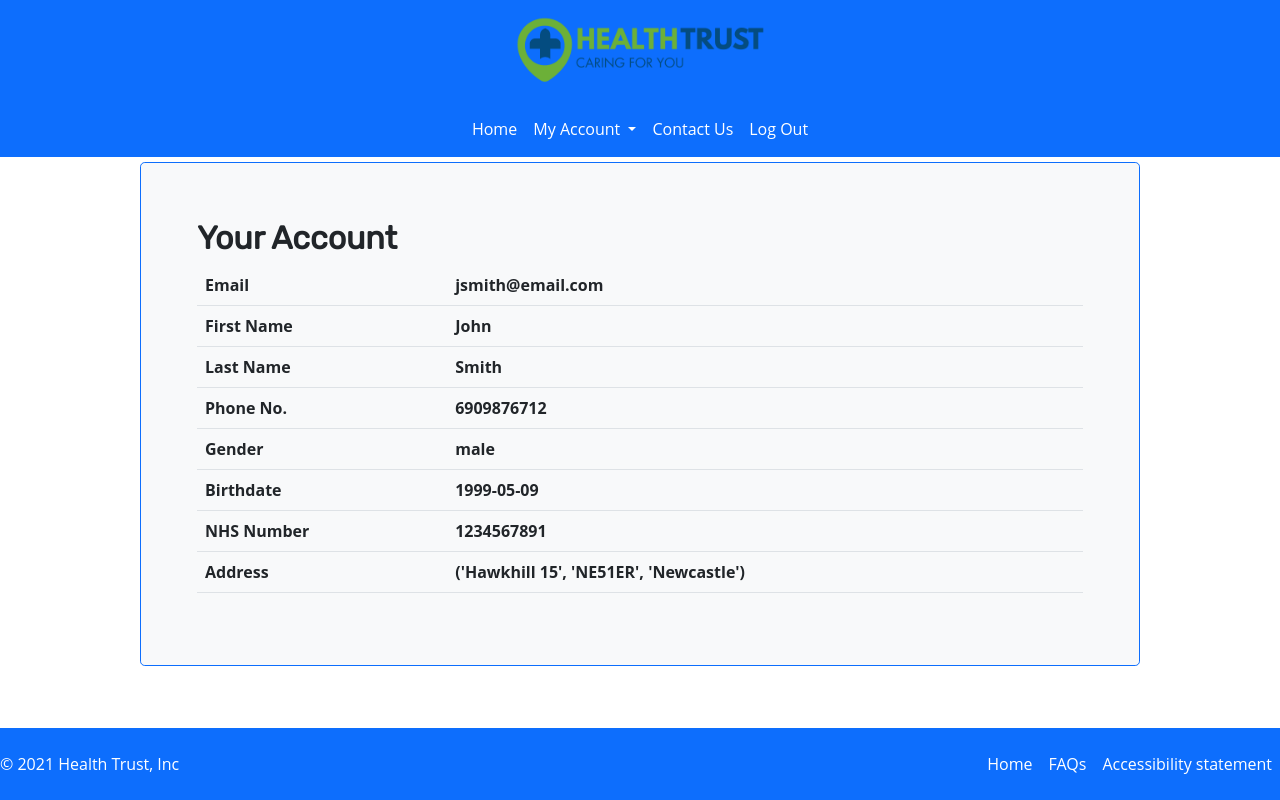
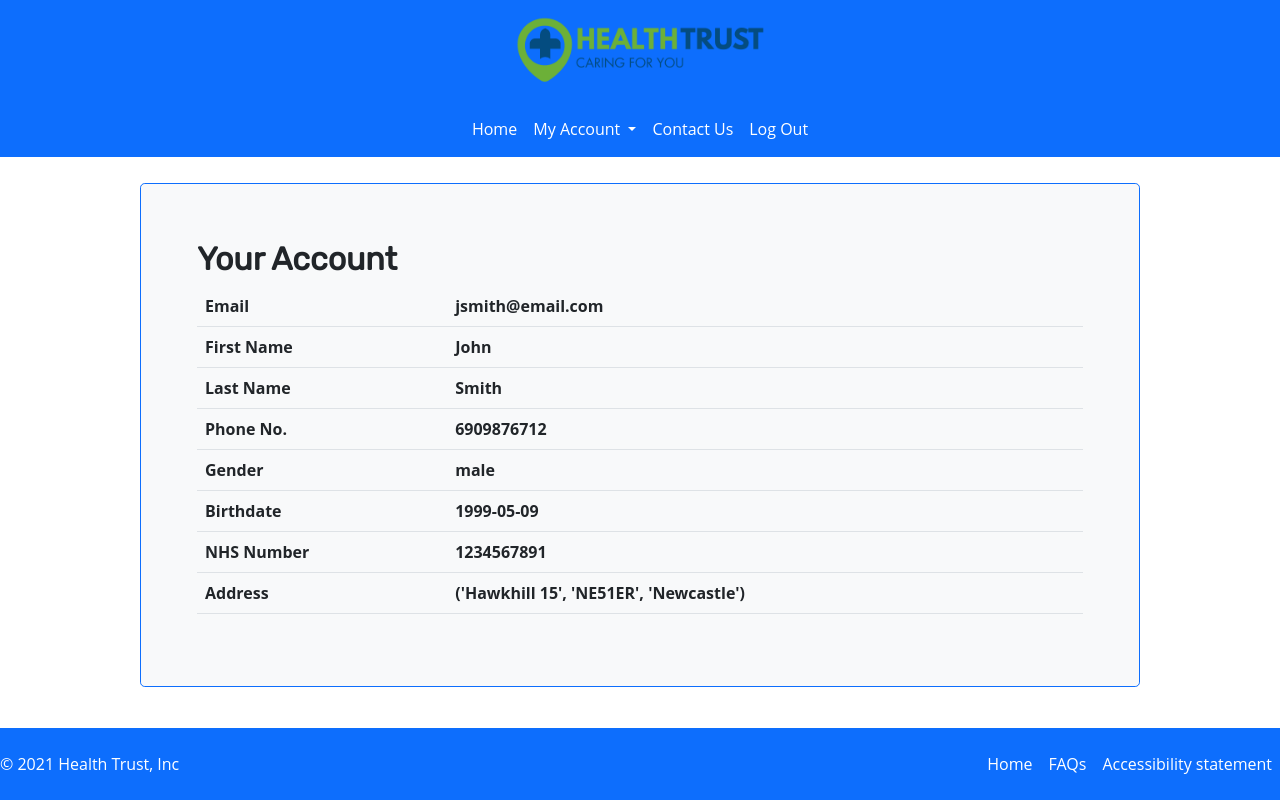
Before and after one commit to mfronistas/HealthTrustApp, a Flask app: page /account in a window 1280 px wide. Run offline with Flask 2, Linux system fonts and the light colour scheme; a user stored in the database is signed in; lists and menus that the app fills with data are empty; some web fonts are replaced.

Commit message:
Increased top margin.

```diff
--- a/static/main.css
+++ b/static/main.css
@@ -11,7 +11,7 @@
 }
 
 .top-margin{
-    margin-top: 5px;
+    margin-top: 26px;
 }
 
 .topper-margin{
```
